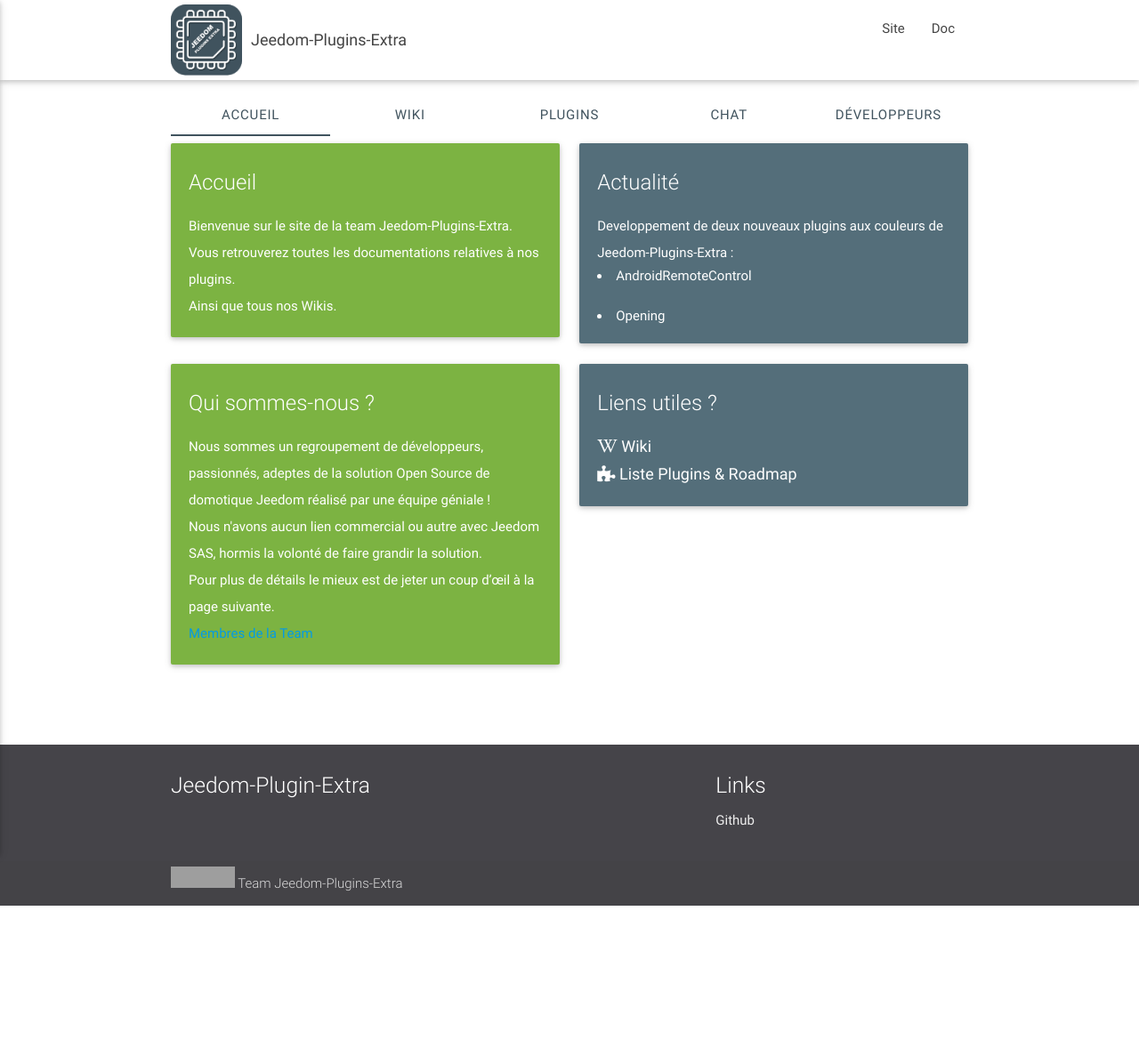
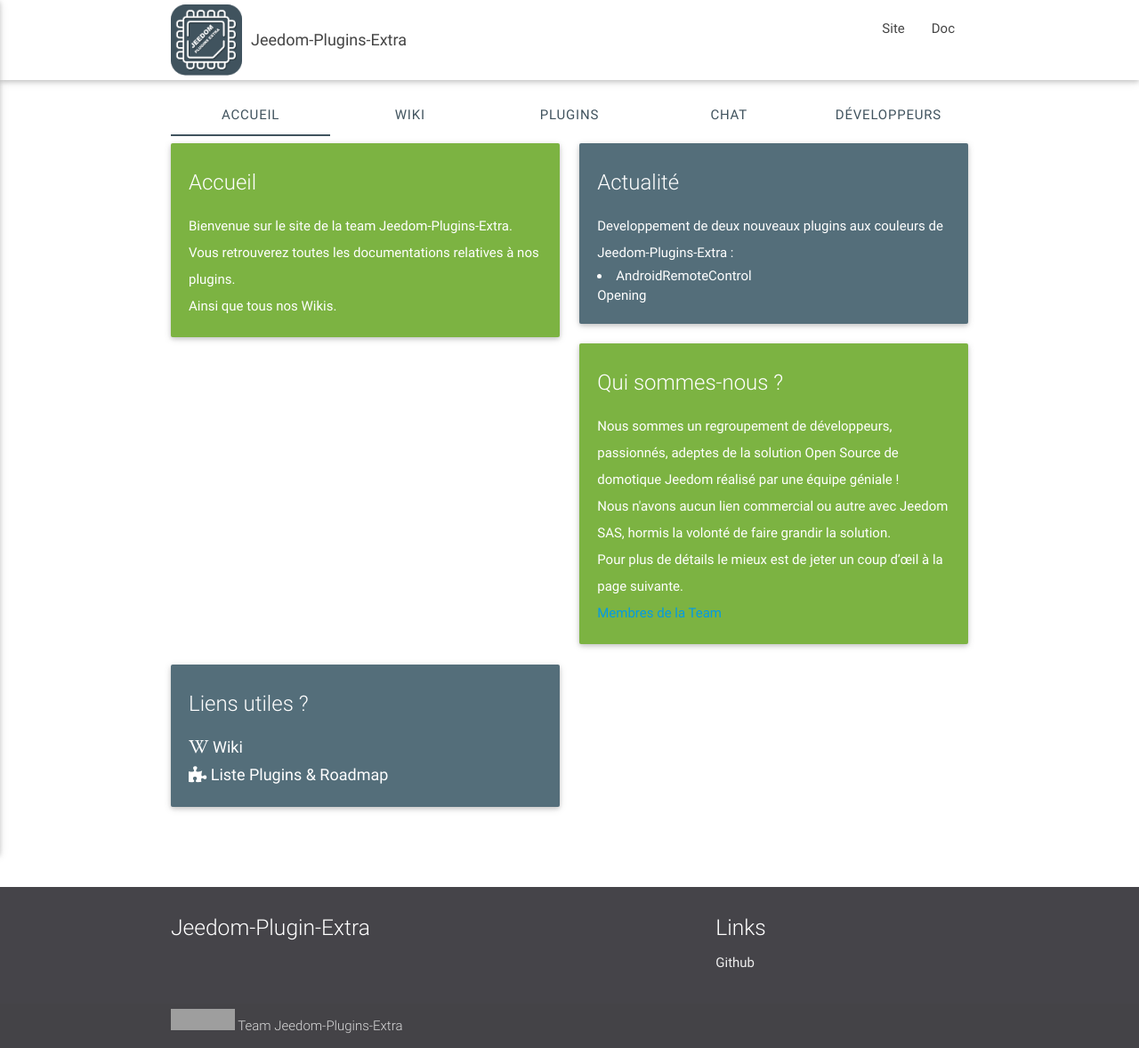
Before and after one commit to NextDom/NextDom.github.io, a Jekyll site: the page index.html, which Jekyll copies as it is, in a window 1280 px wide. Shown: the whole page at 89% size. Built offline with Jekyll 4.4.1, drawn with Linux system fonts in a browser that asks for light colours; nearby versions of some CDN libraries; before the commit the page ends 1018 px from its top, so only the background shows below that; grey boxes are pictures that could not be loaded.

```diff
--- a/index.html
+++ b/index.html
@@ -78,8 +78,8 @@
  								<div class="card-content white-text">
  									<span class="card-title">Actualité</span>
  									<p>Developpement de deux nouveaux plugins aux couleurs de Jeedom-Plugins-Extra :</br>
-           <li> AndroidRemoteControl</li><br/>
-           <li> Opening</li>
+           <li> AndroidRemoteControl<br/>
+           Opening</li>
  									</p>
  								</div>
  							</div>
```
